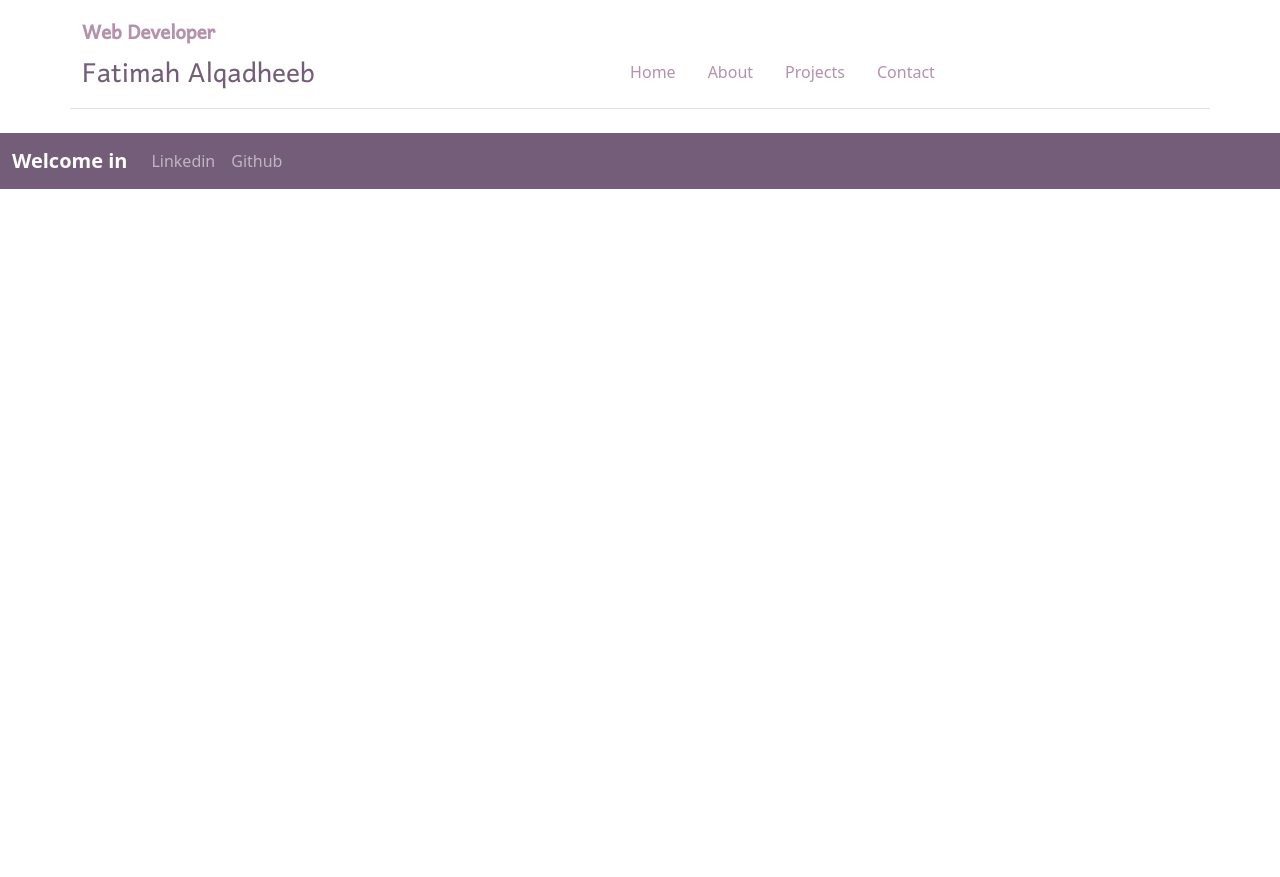
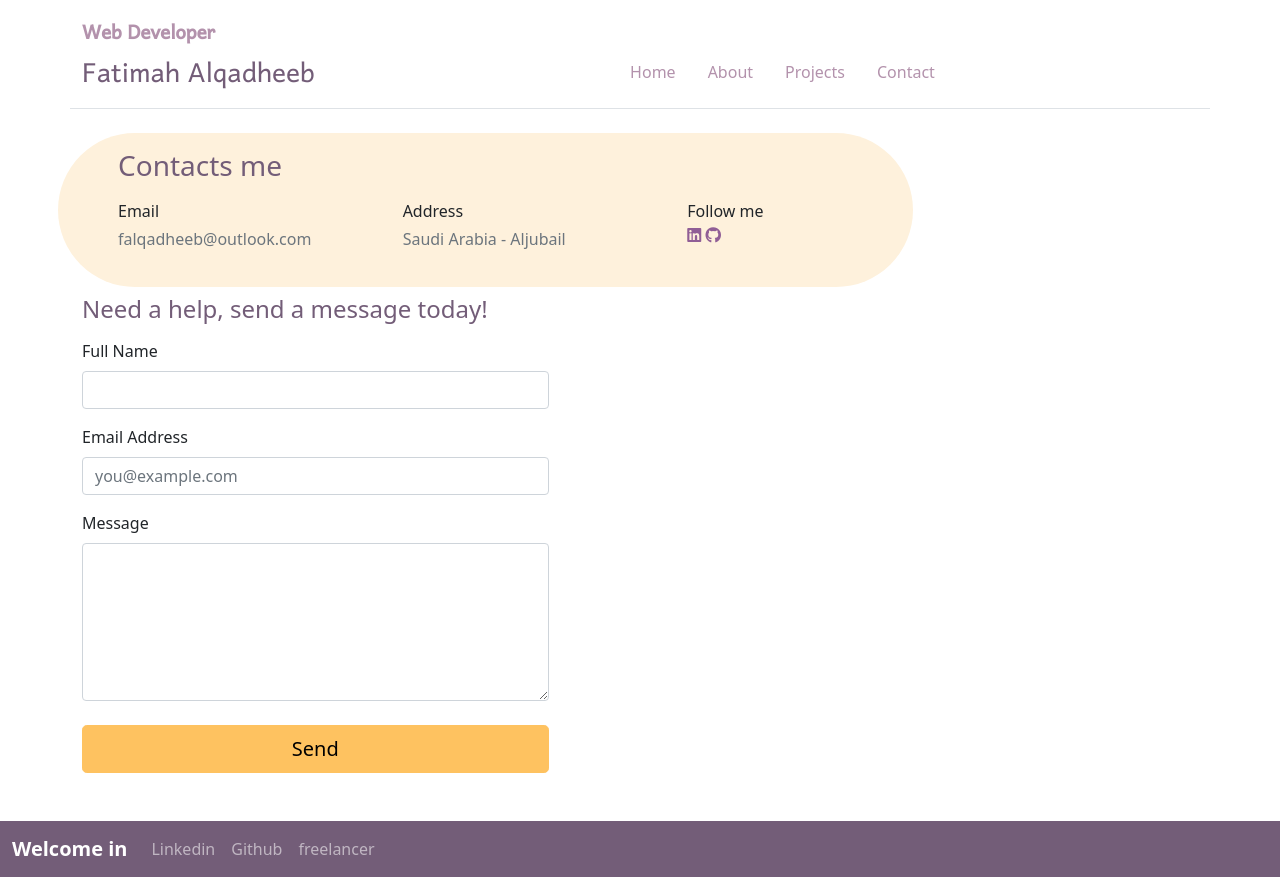
Before and after one commit to fatimahalqadheeb/Portfolio, a Django app: template Portfolio/Home/templates/Home/contact.html in a window 1280 px wide. Before the commit the page ends 189 px from the top, so only its background shows below. Run offline with Django 4.2, Linux system fonts and the light colour scheme; the template is opened without the code that fills it, so the values that code supplies are empty; some libraries are stand-ins or nearby versions.

Commit message:
create contact page

```diff
--- a/Portfolio/Home/templates/Home/about.html
+++ b/Portfolio/Home/templates/Home/about.html
@@ -159,8 +159,8 @@
                     <p>Download <a href="{% static 'images/Fatimah-Alqadheeb.pdf'%}" target="_blank">my resume</a> to
                         know me better
                 </div>
-                <button type="button" class="btn btn-sm btn-outline-secondary">Contacts
-                    me</button>
+                <a type="button" class="btn btn-sm btn-outline-secondary" href="{% url 'Home:contact'%}">Contacts me</a>
+
             </div>
 
             </p>
--- a/Portfolio/Home/templates/Home/base.html
+++ b/Portfolio/Home/templates/Home/base.html
@@ -39,7 +39,8 @@
                             <!-- <li class="nav-item"><a href="#" class="nav-link">Skills</a></li>
                             <li class="nav-item"><a href="#" class="nav-link">Certificates</a></li>
                             <li class="nav-item"><a href="#" class="nav-link">Projects</a></li> -->
-                            <li class="nav-item"><a href="#" class="nav-link">Contact</a></li>
+                            <li class="nav-item"><a href="{% url 'Home:contact'%}"
+                                    class="nav-link {% if url_name == 'contact'%}active{% endif %}">Contact</a></li>
                             {% endwith %}
                         </ul>
                     </header>
@@ -67,10 +68,13 @@
             <div class="collapse navbar-collapse" id="navbarCollapse">
                 <ul class="navbar-nav">
                     <li class="nav-item">
-                        <a class="nav-link" href="#">Linkedin</a>
+                        <a class="nav-link" href="https://www.linkedin.com/in/fatimahalqadheeb/">Linkedin</a>
                     </li>
                     <li class="nav-item">
-                        <a class="nav-link" href="#">Github</a>
+                        <a class="nav-link" href="https://github.com/fatimahalqadheeb">Github</a>
+                    </li>
+                    <li class="nav-item">
+                        <a class="nav-link" href="https://www.freelancer.com/u/FatimahAlqadheeb">freelancer</a>
                     </li>
                 </ul>
             </div>
--- a/Portfolio/Home/templates/Home/contact.html
+++ b/Portfolio/Home/templates/Home/contact.html
@@ -2,7 +2,66 @@
 {% load static %}
 {% block title %}Contact{% endblock %}
 {% block content %}
-<section class="pt-4 text-center container">
+<section class="pt-4 container">
+    <div class="row">
+        <div class="col-lg-9 row rounded-pill px-5 py-3 mb-2 justify-content-between"
+            style="background-color: #fef1dc;">
+            <h3 class="text-primary mb-3">Contacts me</h3>
+            <div class="col-lg-3"><span class="h6">Email</span>
+                <p class="lh-lg text-muted">falqadheeb@outlook.com</p>
+            </div>
+            <div class="col-lg-3"><span class="h6">Address</span>
+                <p class="lh-lg text-muted">Saudi Arabia - Aljubail</p>
+            </div>
+            <div class="col-lg-3"><span class="h6">Follow me</span>
+                <p>
+                    <a href="https://www.linkedin.com/in/fatimahalqadheeb/" target="_blank"><i
+                            class="fa-brands fa-linkedin" style="color:#905E96;"></i></a>
+                    <a href="https://github.com/fatimahalqadheeb" target="_blank"><i class="fa-brands fa-github"
+                            style="color:#905E96;"></i> <br></a>
+                </p>
+            </div>
+        </div>
+        <div class="col-lg-8 col-md-12 row">
+            <h4 class="d-flex align-items-center mb-3">
+                <span class="text-primary">Need a help, send a message today!</span>
+            </h4>
+            <div class="col-lg-8 col-md-12">
+                <form class="needs-validation mb-5" novalidate="">
+                    <div class="row g-3">
+                        <div class="col-sm-6 col-lg-12">
+                            <label for="firstName" class="form-label">Full Name</label>
+                            <input type="text" class="form-control" id="firstName" placeholder="" value="" required="">
+                            <div class="invalid-feedback">
+                                Valid first name is required.
+                            </div>
+                        </div>
 
+                        <div class="col-12">
+                            <label for="email" class="form-label ">Email Address</label>
+                            <input type="email" class="form-control" id="email" placeholder="you@example.com">
+                            <div class="invalid-feedback">
+                                Please enter a valid email address for shipping updates.
+                            </div>
+                        </div>
+                        <div class="col-sm-6 col-lg-12">
+                            <label for="firstName" class="form-label">Message</label>
+                            <textarea class="form-control" class="form-control" id="message" rows="6" placeholder=""
+                                value="" required=""></textarea>
+                            <div class="invalid-feedback">
+                                Valid first name is required.
+                            </div>
+                        </div>
+                    </div>
+
+                    <!-- <hr class="my-4"> -->
+
+                    <button class="w-100 btn btn-primary btn-lg mt-4" type="submit">Send</button>
+                </form>
+            </div>
+        </div>
+
+
+    </div>
 </section>
 {% endblock%}
--- a/Portfolio/Home/urls.py
+++ b/Portfolio/Home/urls.py
@@ -6,5 +6,6 @@ app_name = 'Home'
 urlpatterns = [
     path('', views.index, name='index'),
     path('/about', views.about, name='about'),
-    path('/projects', views.projects, name='projects')
+    path('/projects', views.projects, name='projects'),
+    path('/contact', views.contact, name='contact'),
 ]
--- a/Portfolio/Home/views.py
+++ b/Portfolio/Home/views.py
@@ -14,3 +14,7 @@ def about(request: HttpRequest):
 
 def projects(request: HttpRequest):
     return render(request, 'Home/projects.html')
+
+
+def contact(request: HttpRequest):
+    return render(request, 'Home/contact.html')
```
Also changed, not shown: 4 other files.
